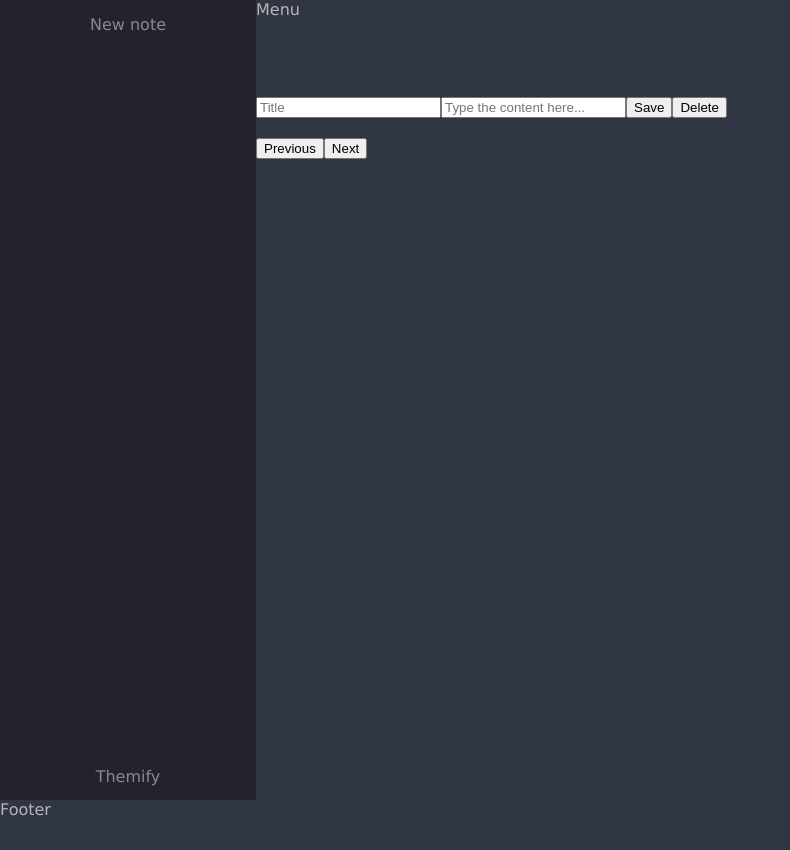
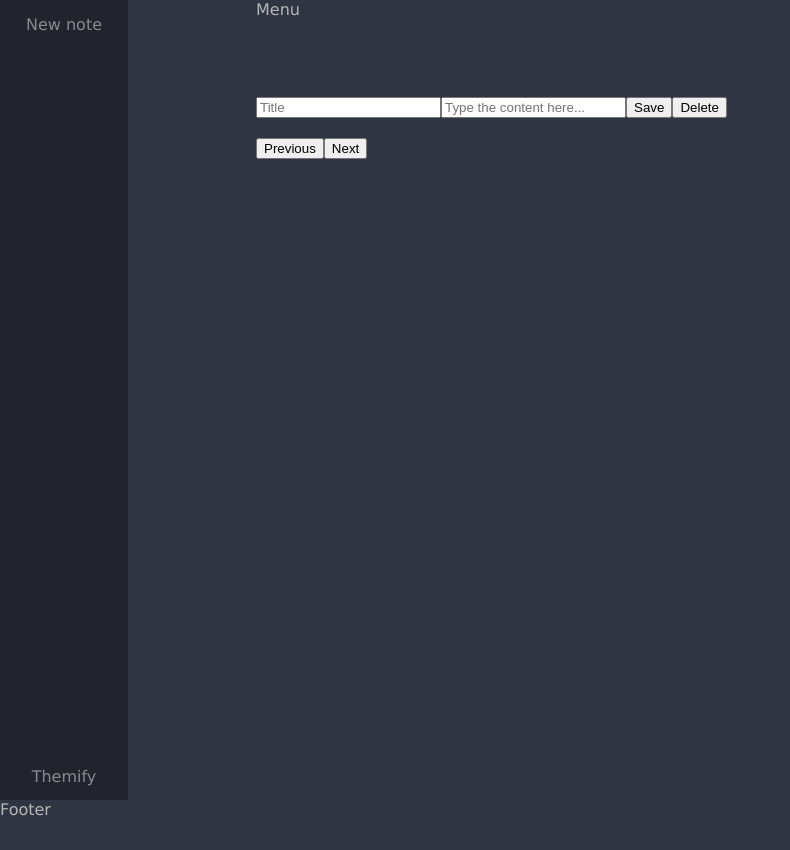
Before and after one commit to Guilherme-Monte/Notebook, a React (Create React App) app in the folder frontend/: page / in a window 1280 px wide. Shown: the whole page, without its empty margins (0-790 px from the left). Built offline with nearby package versions, Linux system fonts and the light colour scheme; no server answers.

Commit message:
Sidebar width transition effect

```diff
--- a/frontend/src/components/sidebar/index.css
+++ b/frontend/src/components/sidebar/index.css
@@ -9,8 +9,9 @@
   align-items: center;
 
   background-color: var(--bg-primary);
+  width: 100%;
 
-  transition: width;
+  transition: width 200ms ease;
 }
 
 
```
